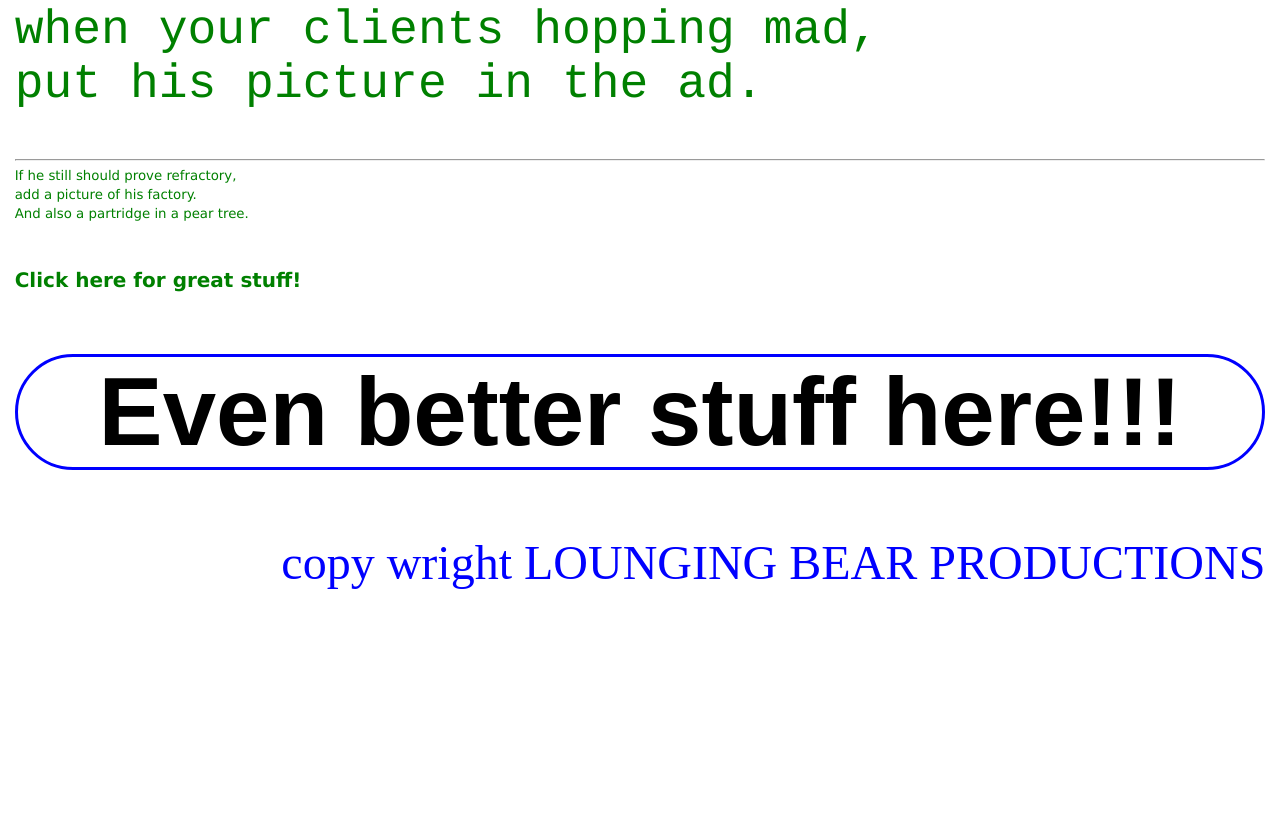
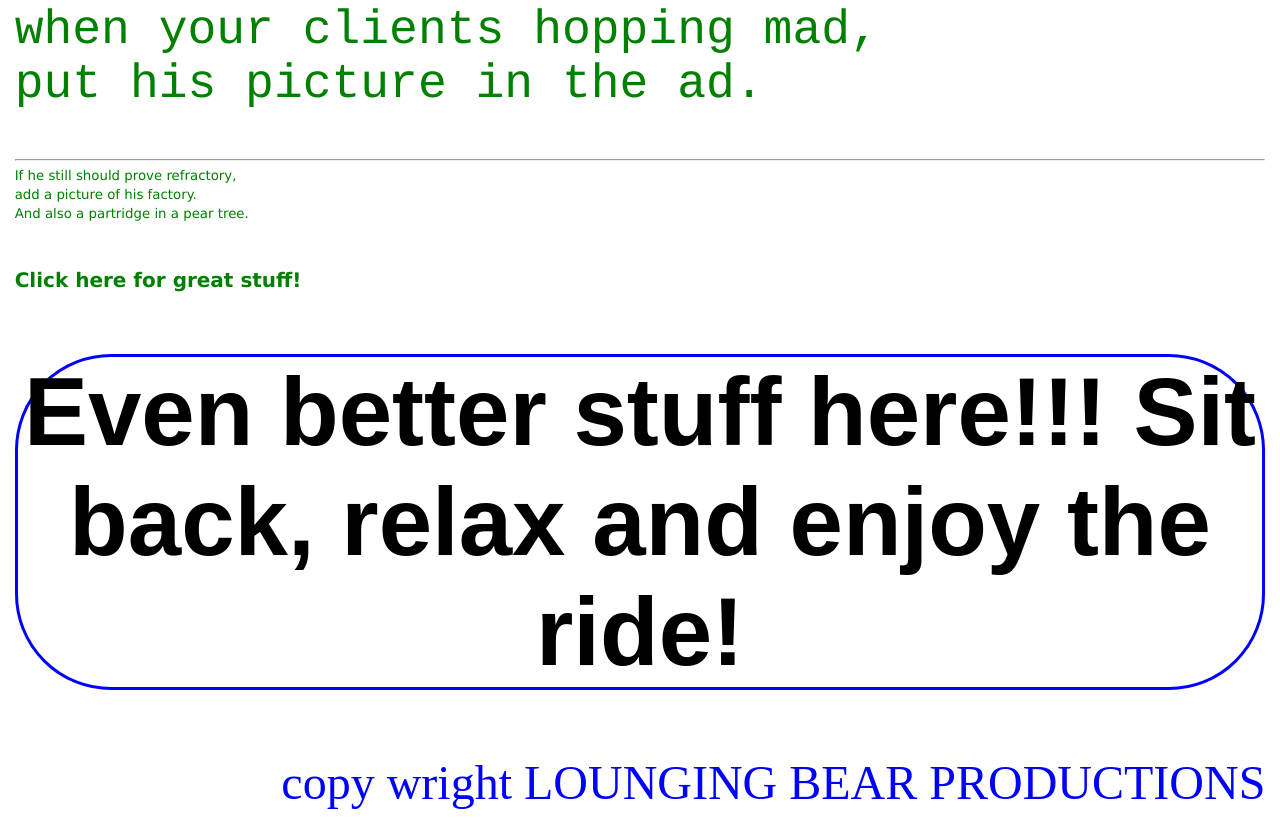
Before and after one commit to juzzie1/juzzie1.github.io, a plain HTML site: page index.html in a window 1280 px wide. Shown: the part 536-1354 px from the top of the page. Before the commit the page ends 1134 px from the top, so only its background shows below. Drawn offline with Linux system fonts and the light colour scheme.

Commit message:
Update index.html

```diff
--- a/index.html
+++ b/index.html
@@ -32,7 +32,7 @@
 
 
 
-		<h1 class="serious"> Even better stuff here!!!</h1>
+		<h1 class="serious"> Even better stuff here!!! Sit back, relax and enjoy the ride!</h1>
 
 		<footer>copy wright LOUNGING BEAR PRODUCTIONS</footer>
 
```
